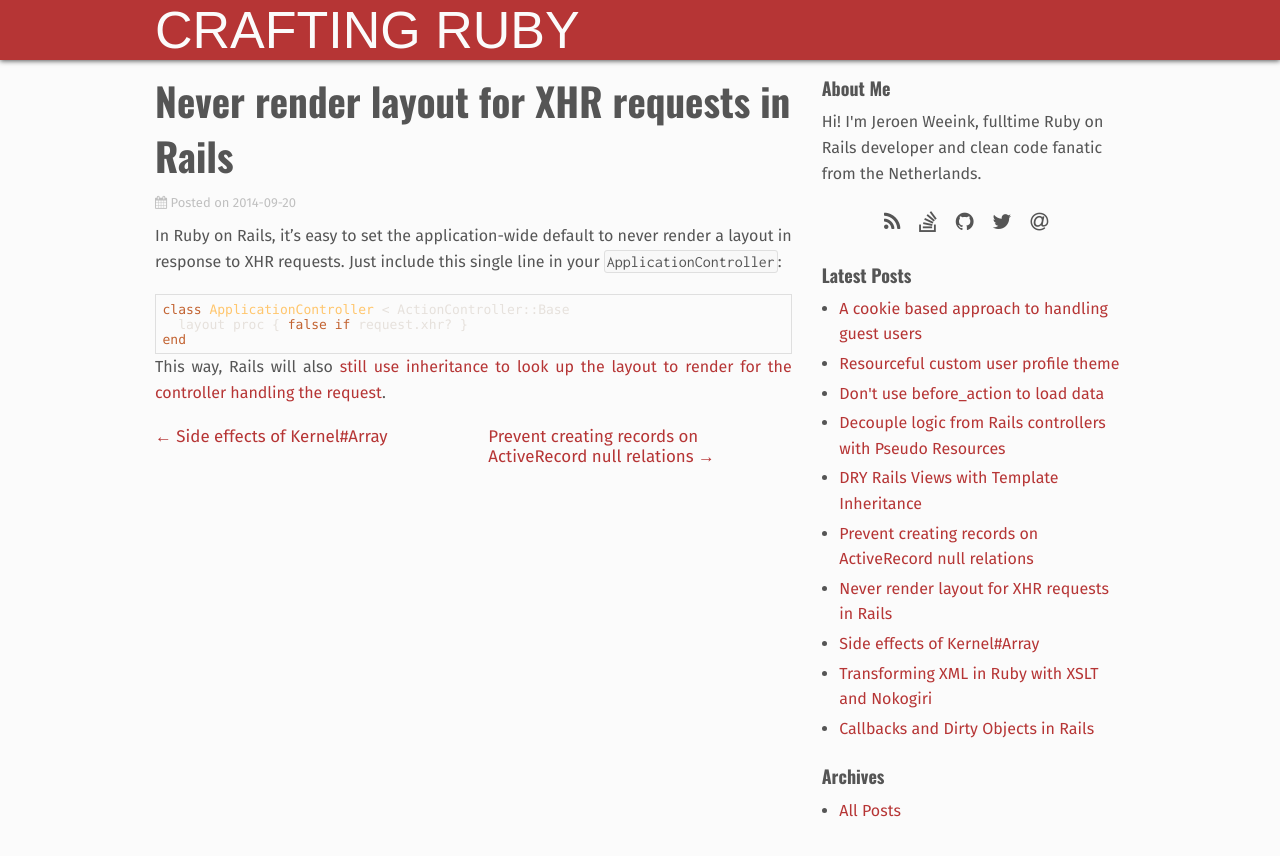
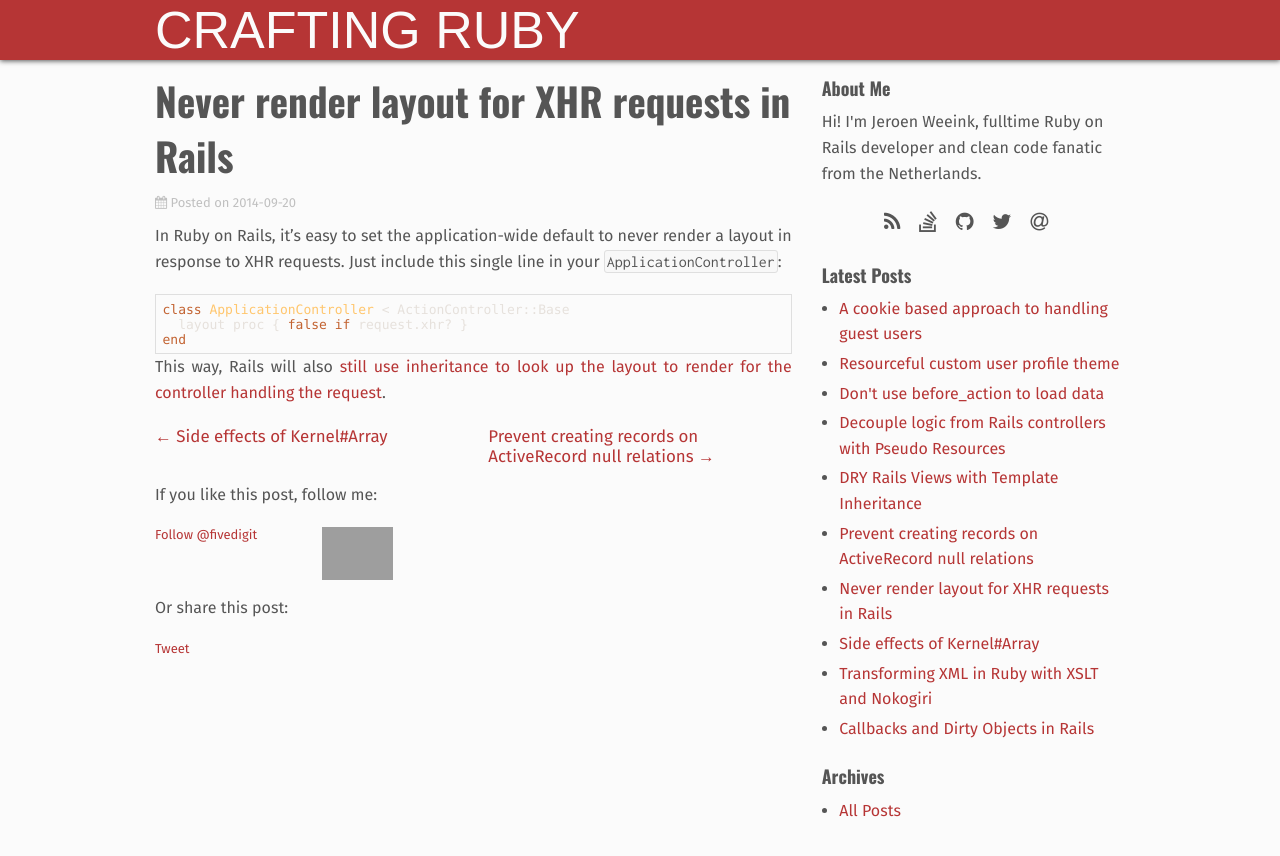
Before and after one commit to fivedigit/fivedigit.github.io, a Jekyll site: the page built from _posts/2014-09-20-never-render-layout-for-xhr-requests-in-rails.md, in a window 1280 px wide. Shown: the top 856 px of the page. Built offline with Jekyll 4.4.1, drawn with Linux system fonts in a browser that asks for light colours; nearby versions of some CDN libraries; some web fonts are replaced; comment, search, counter and statistics services are not loaded; grey boxes are pictures that could not be loaded.

Commit message:
Adds follow and share buttons

```diff
--- a/_includes/head.html
+++ b/_includes/head.html
@@ -31,4 +31,5 @@
       ga('send', 'pageview');
 
     </script>
+    <script>!function(d,s,id){var js,fjs=d.getElementsByTagName(s)[0],p=/^http:/.test(d.location)?'http':'https';if(!d.getElementById(id)){js=d.createElement(s);js.id=id;js.src=p+'://platform.twitter.com/widgets.js';fjs.parentNode.insertBefore(js,fjs);}}(document, 'script', 'twitter-wjs');</script>
 </head>
--- /dev/null
+++ b/_includes/sharing.html
@@ -0,0 +1,31 @@
+<div class="row">
+  <div class="small-12 columns">
+    <br/>
+    <p>If you like this post, follow me:</p>
+  </div>
+</div>
+<div class="row">
+  <div class="small-6 large-3 columns">
+    <a href="https://twitter.com/fivedigit" class="twitter-follow-button" data-show-count="false" data-size="large">Follow @fivedigit</a>
+  </div>
+  <div class="small-6 large-3 columns">
+    <a href='http://cloud.feedly.com/#subscription%2Ffeed%2Fhttp%3A%2F%2Fcraftingruby.com%2Ffeed.xml'  target='blank'><img id='feedlyFollow' src='http://s3.feedly.com/img/follows/feedly-follow-rectangle-volume-medium_2x.png' alt='follow Crafting Ruby on feedly' width='71' height='28'></a>
+  </div>
+  <div class="large-6 columns"></div>
+</div>
+
+<div class="row">
+  <div class="small-12 columns">
+    <br/>
+    <p>Or share this post:</p>
+  </div>
+</div>
+<div class="row">
+  <div class="small-6 large-3 columns">
+    <a href="https://twitter.com/share" class="twitter-share-button" data-via="fivedigit" data-size="small" data-hashtags="ruby rubyonrails">Tweet</a>
+  </div>
+  <div class="small-6 large-3 columns">
+    <script type="text/javascript" src="//www.redditstatic.com/button/button1.js"></script>
+  </div>
+  <div class="large-6 columns"></div>
+</div>
--- a/_layouts/post.html
+++ b/_layouts/post.html
@@ -48,6 +48,7 @@ layout: default
     </div>
   </div>
 </article>
+{% include sharing.html %}
 <div id="disqus_thread"></div>
 <noscript>
   Please enable JavaScript to view the
```
